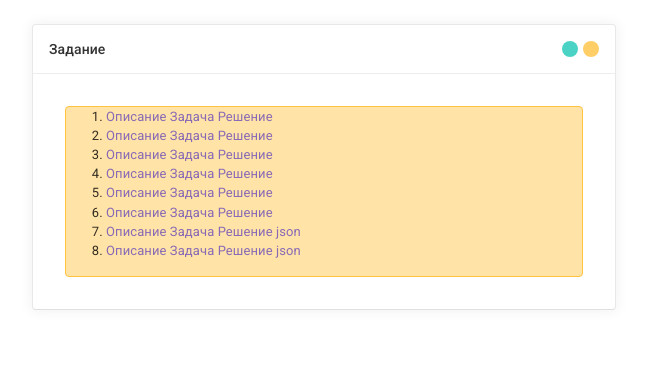
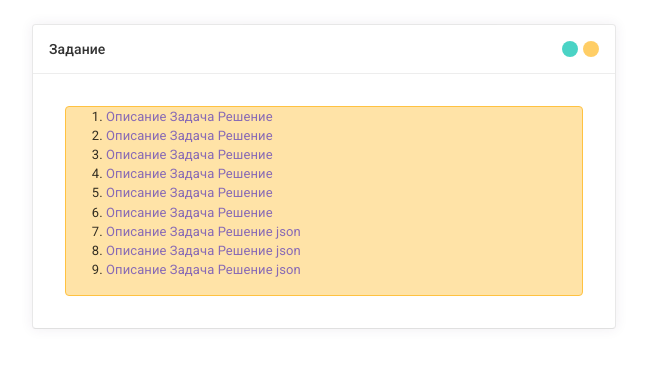
Before and after one commit to BAZAg/marlin_15-11-2021, a PHP site: page / in a window 1280 px wide. Shown: the top 368 px of the page, without its empty margins (12-659 px from the left). Run offline with PHP 8.4, Linux system fonts and the light colour scheme.

Commit message:
Update index.php
Добавил ссылочки на описание и решение для 9 задания

```diff
--- a/index.php
+++ b/index.php
@@ -43,7 +43,15 @@
             ["href"=> "solution_task_8.php", "text"=>"Решение"],
             ["href"=> "db_task_8.json", "text"=>"json"]
 
+        ],
+        [
+            ["href"=> "description_task_9.php", "text"=>"Описание"],
+            ["href"=> "task_9.html", "text" => "Задача"],
+            ["href"=> "solution_task_9.php", "text"=>"Решение"],
+            ["href"=> "db_task_9.json", "text"=>"json"]
+
         ]
+
     ];
 ?>
 
```
